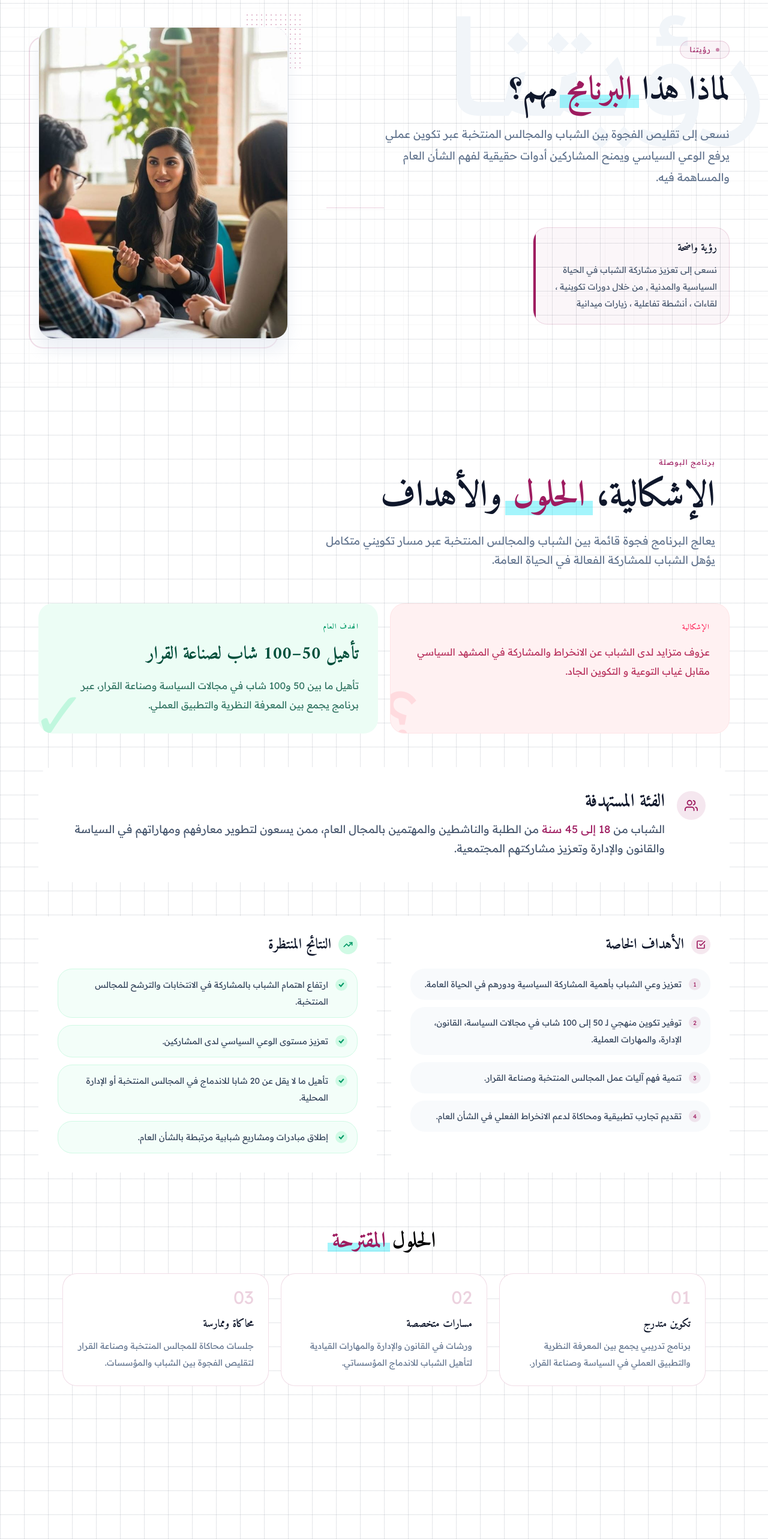
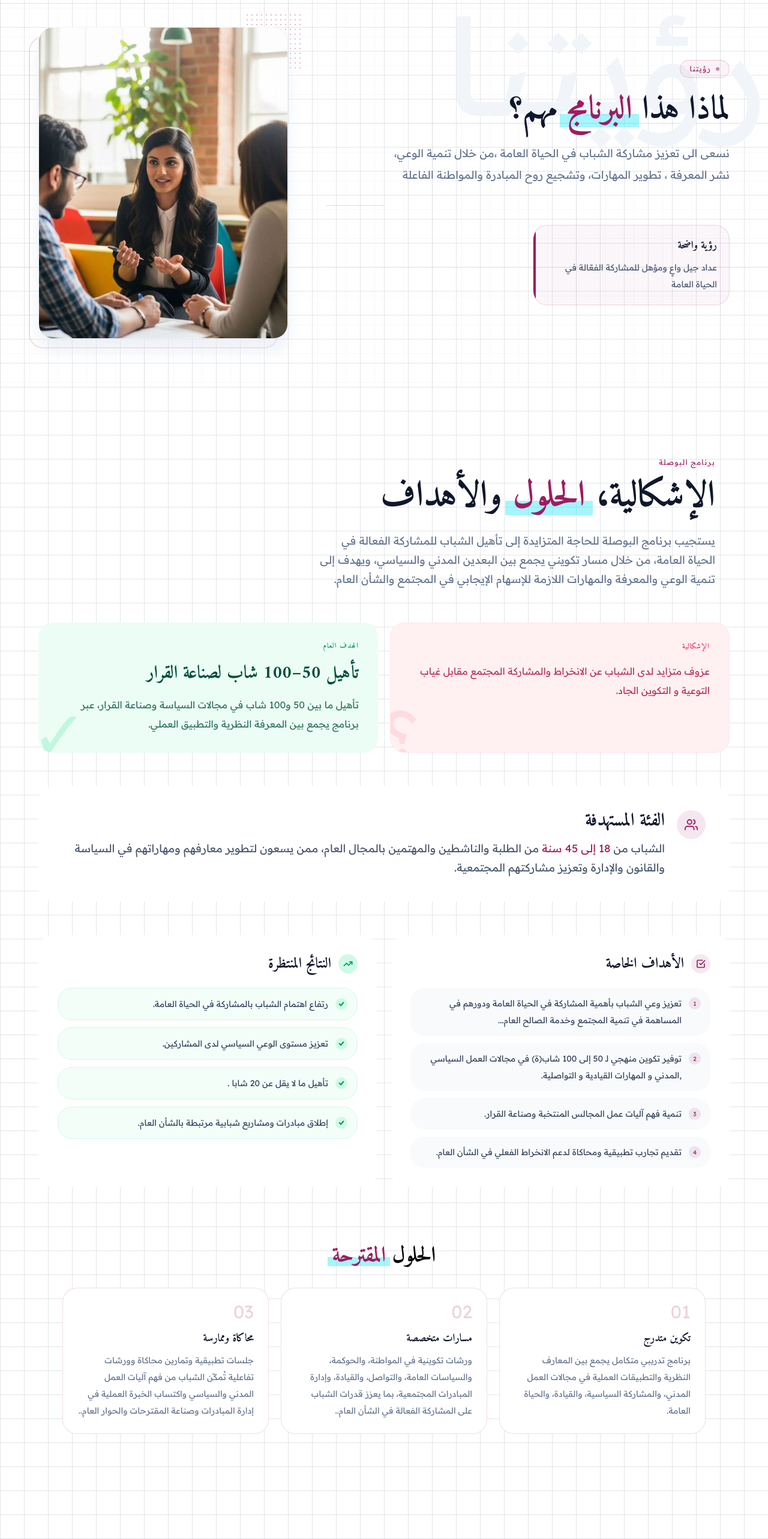
Before and after one commit to Noufel-sf/ILyas-website-, a Next.js app: page / in a window 1280 px wide. Shown: the part 940-3506 px from the top of the page at 60% size. Built offline with nearby package versions, Linux system fonts and the light colour scheme.

Commit message:
adding new text according to changing to the content

```diff
--- a/app/components/OurVision.tsx
+++ b/app/components/OurVision.tsx
@@ -44,9 +44,8 @@ export default function OurVision() {
 
           {/* body */}
           <p className="mt-5 max-w-xl text-lg leading-9 text-slate-500">
-            نسعى إلى تقليص الفجوة بين الشباب والمجالس المنتخبة عبر تكوين عملي
-            يرفع الوعي السياسي ويمنح المشاركين أدوات حقيقية لفهم الشأن العام
-            والمساهمة فيه.
+            نسعى الى تعزيز مشاركة الشباب في الحياة العامة ،من خلال تنمية الوعي،
+            نشر المعرفة ، تطوير المهارات، وتشجيع روح المبادرة والمواطنة الفاعلة
           </p>
 
           {/* divider */}
@@ -61,7 +60,7 @@ export default function OurVision() {
                 رؤية واضحة
               </h3>
               <p className="mt-2 text-sm leading-7 text-slate-600">
-                نسعى إلى تعزيز مشاركة الشباب في الحياة السياسية والمدنية , من خلال دورات تكوينية ، لقاءات ، أنشطة تفاعلية ، زيارات ميدانية
+              عداد جيل واعٍ ومؤهل للمشاركة الفعّالة في الحياة العامة
               </p>
             </article>
           </div>
--- a/app/components/ProblemAndObjectives.tsx
+++ b/app/components/ProblemAndObjectives.tsx
@@ -1,16 +1,16 @@
 "use client";
 
 const objectives = [
-  "تعزيز وعي الشباب بأهمية المشاركة السياسية ودورهم في الحياة العامة.",
-  "توفير تكوين منهجي لـ 50 إلى 100 شاب في مجالات السياسة، القانون، الإدارة، والمهارات العملية.",
+  " تعزيز وعي الشباب بأهمية المشاركة في الحياة العامة ودورهم في المساهمة في تنمية المجتمع وخدمة الصالح العام...",
+  " توفير تكوين منهجي لـ 50 إلى 100 شاب(ة)  في مجالات العمل السياسي ,المدني و المهارات القيادية و التواصلية.",
   "تنمية فهم آليات عمل المجالس المنتخبة وصناعة القرار.",
   "تقديم تجارب تطبيقية ومحاكاة لدعم الانخراط الفعلي في الشأن العام.",
 ];
 
 const expectedResults = [
-  "ارتفاع اهتمام الشباب بالمشاركة في الانتخابات والترشح للمجالس المنتخبة.",
+  "رتفاع اهتمام الشباب بالمشاركة في الحياة العامة.",
   "تعزيز مستوى الوعي السياسي لدى المشاركين.",
-  "تأهيل ما لا يقل عن 20 شابا للاندماج في المجالس المنتخبة أو الإدارة المحلية.",
+  "تأهيل ما لا يقل عن 20 شابا .",
   "إطلاق مبادرات ومشاريع شبابية مرتبطة بالشأن العام.",
 ];
 
@@ -18,21 +18,21 @@ const solutions = [
   {
     icon: "01",
     title: "تكوين متدرج",
-    body: "برنامج تدريبي يجمع بين المعرفة النظرية والتطبيق العملي في السياسة وصناعة القرار.",
+    body: "برنامج تدريبي متكامل يجمع بين المعارف النظرية والتطبيقات العملية في مجالات العمل المدني، والمشاركة السياسية، والقيادة، والحياة العامة.",
     accent: "bg-primary/8 border-primary/20",
     iconColor: "text-primary",
   },
   {
     icon: "02",
     title: "مسارات متخصصة",
-    body: "ورشات في القانون والإدارة والمهارات القيادية لتأهيل الشباب للاندماج المؤسساتي.",
+    body: "ورشات تكوينية في المواطنة، والحوكمة، والسياسات العامة، والتواصل، والقيادة، وإدارة المبادرات المجتمعية، بما يعزز قدرات الشباب على المشاركة الفعالة في الشأن العام..",
     accent: "bg-primary/8 border-primary/20",
     iconColor: "text-primary",
   },
   {
     icon: "03",
     title: "محاكاة وممارسة",
-    body: "جلسات محاكاة للمجالس المنتخبة وصناعة القرار لتقليص الفجوة بين الشباب والمؤسسات.",
+    body: "جلسات تطبيقية وتمارين محاكاة وورشات تفاعلية تُمكّن الشباب من فهم آليات العمل المدني والسياسي واكتساب الخبرة العملية في إدارة المبادرات وصناعة المقترحات والحوار العام..",
     accent: "bg-primary/8 border-primary/20",
     iconColor: "text-primary",
   },
@@ -74,8 +74,10 @@ export default function ProblemAndObjectives() {
             والأهداف
           </h2>
           <p className="mt-5 max-w-2xl text-lg leading-8 text-slate-500">
-            يعالج البرنامج فجوة قائمة بين الشباب والمجالس المنتخبة عبر مسار
-            تكويني متكامل يؤهل الشباب للمشاركة الفعالة في الحياة العامة.
+            يستجيب برنامج البوصلة للحاجة المتزايدة إلى تأهيل الشباب للمشاركة
+            الفعالة في الحياة العامة، من خلال مسار تكويني يجمع بين البعدين
+            المدني والسياسي، ويهدف إلى تنمية الوعي والمعرفة والمهارات اللازمة
+            للإسهام الإيجابي في المجتمع والشأن العام.
           </p>
         </div>
 
@@ -88,7 +90,8 @@ export default function ProblemAndObjectives() {
             </p>
 
             <p className="mt-4 text-base leading-8 text-rose-800/80">
-            عزوف متزايد لدى الشباب عن الانخراط والمشاركة في المشهد السياسي مقابل غياب التوعية و التكوين الجاد.
+              عزوف متزايد لدى الشباب عن الانخراط والمشاركة المجتمع مقابل غياب
+              التوعية و التكوين الجاد.
             </p>
             {/* decorative number */}
             <span className="absolute -left-3 -bottom-6 text-[7rem] font-black text-rose-200/60 select-none leading-none pointer-events-none">
@@ -247,7 +250,10 @@ export default function ProblemAndObjectives() {
           <div className="mb-8 flex items-center gap-4">
             <div className="flex-1 " />
             <h3 className="heading  font-extrabold  text-4xl">
-              الحلول  <span className="text-primary marker-underline heading">المقترحة</span>
+              الحلول{" "}
+              <span className="text-primary marker-underline heading">
+                المقترحة
+              </span>
             </h3>
             <div className="flex-1" />
           </div>
```
